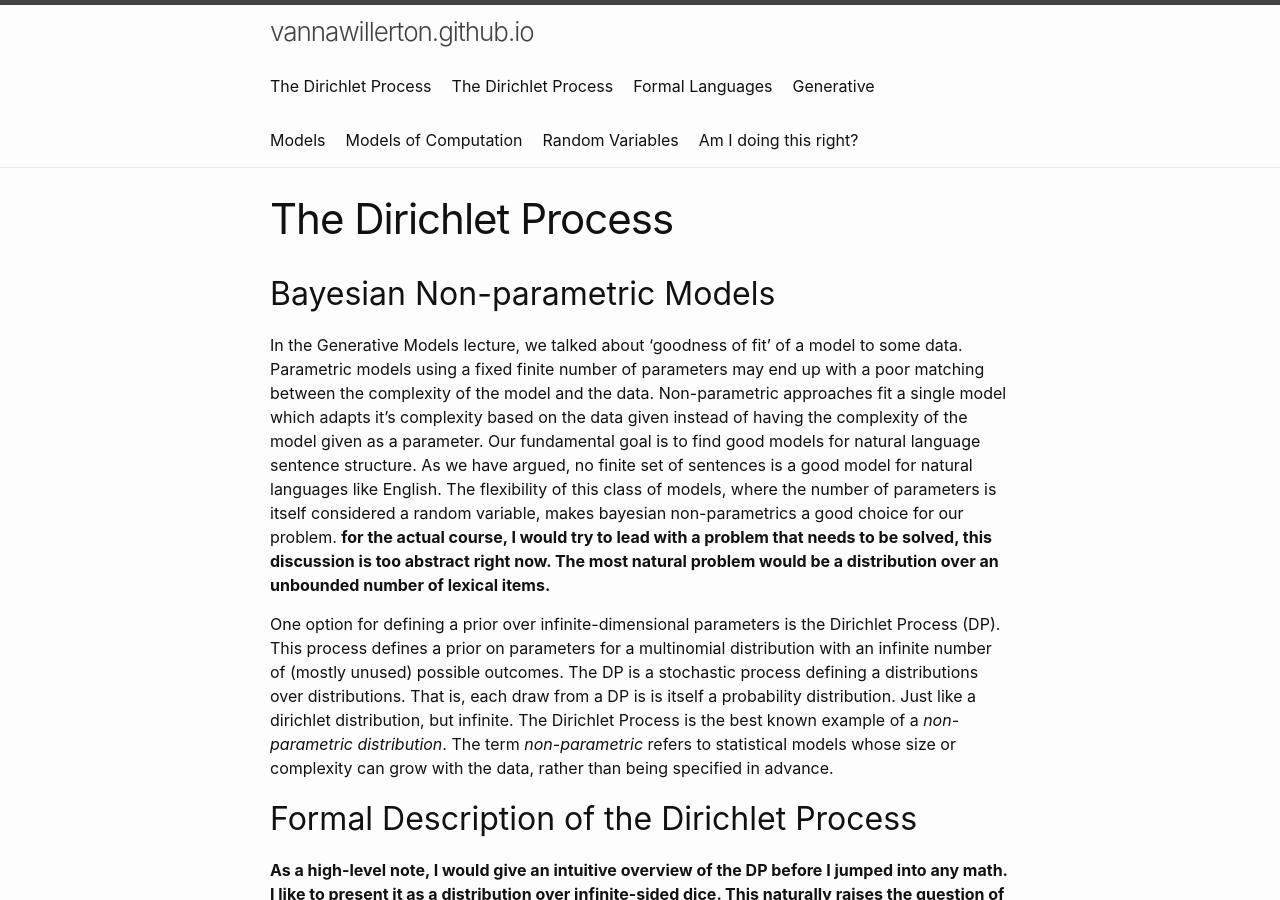
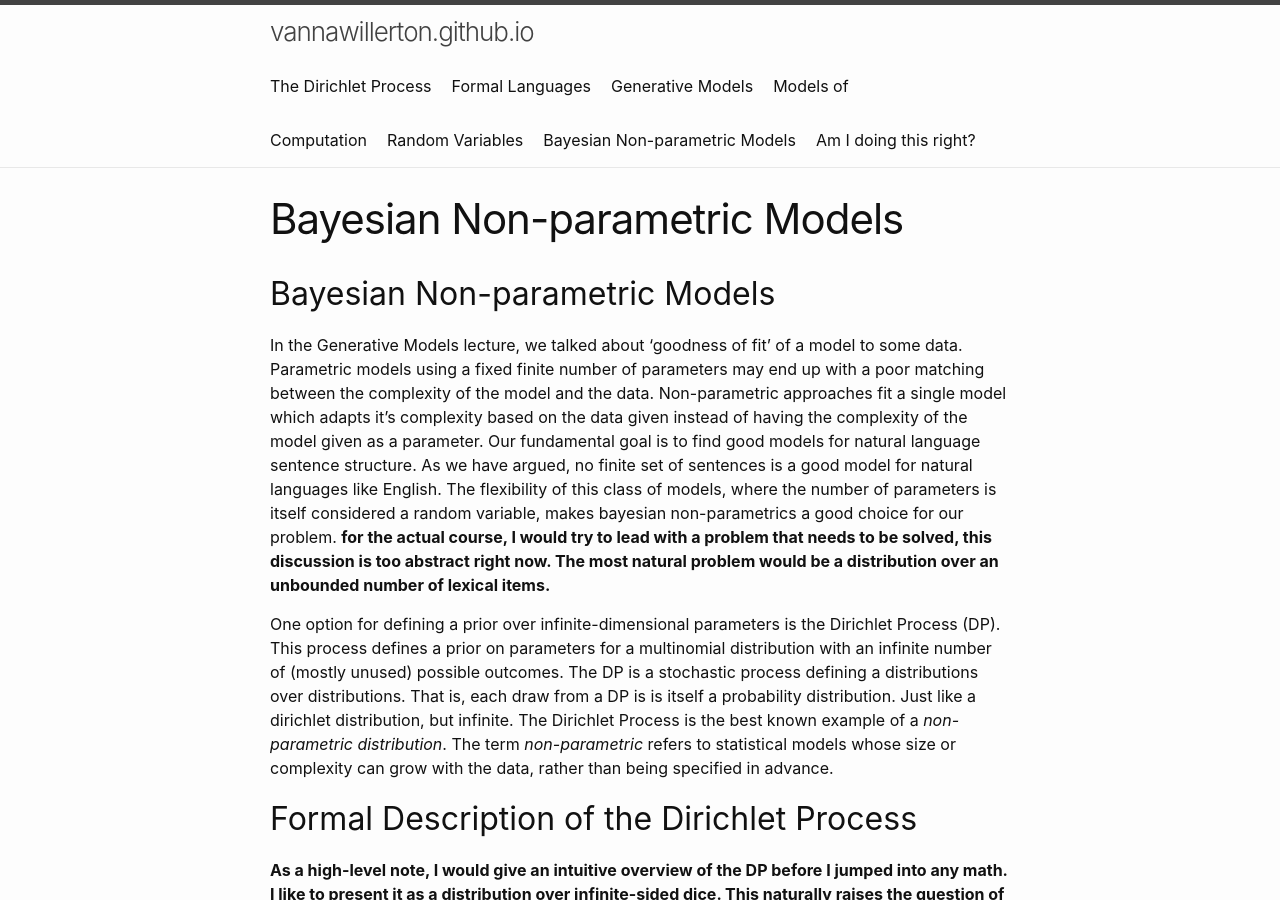
Before and after one commit to vannawillerton/vannawillerton.github.io, a Jekyll site: the page built from DirichletProcesses(comments).md, in a window 1280 px wide and 900 px high. Built offline with Jekyll 4.4.1, drawn with Linux system fonts in a browser that asks for light colours; our own code applies the rules of GitHub Pages for plain Markdown files; formulas are drawn with MathJax 3; a script that is not in the unit is left out.

Commit message:
Update DirichletProcesses(comments).md

```diff
--- a/DirichletProcesses(comments).md
+++ b/DirichletProcesses(comments).md
@@ -1,6 +1,3 @@
----
-title: The Dirichlet Process
----
 
 ## Bayesian Non-parametric Models
 
```
